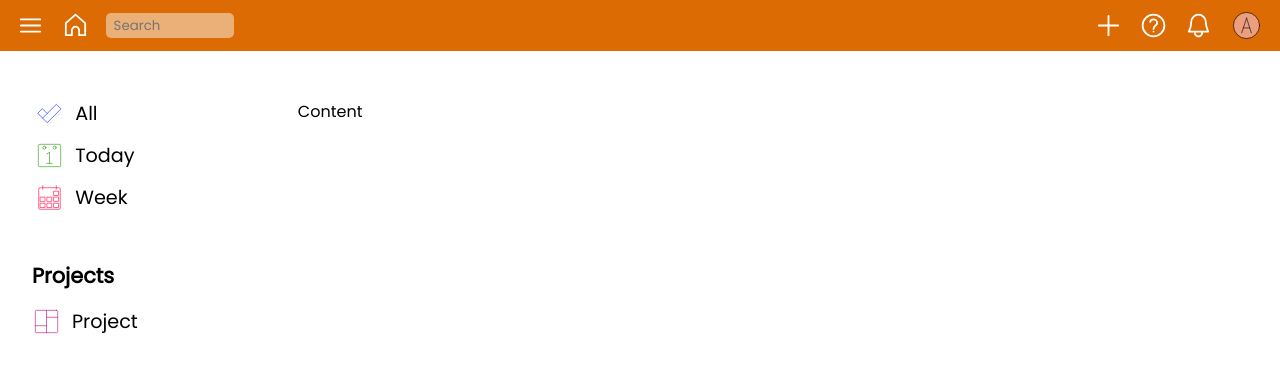
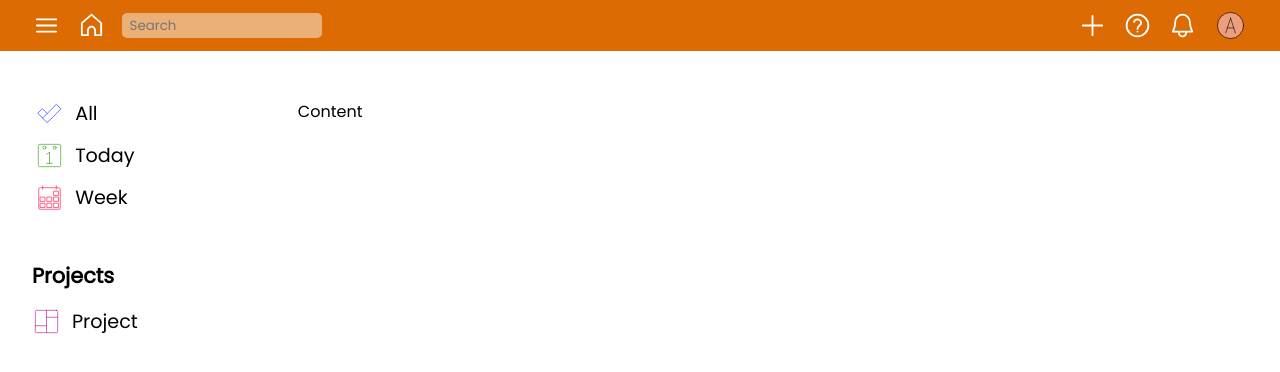
Before and after one commit to antoinepomme/todo-list, a website built with webpack: page dist/index.html in a window 1280 px wide. Built offline with Linux system fonts and the light colour scheme.

Commit message:
Styling fixes

```diff
--- a/src/styles/style.css
+++ b/src/styles/style.css
@@ -21,7 +21,7 @@ body {
     display: flex;
     justify-content: space-between;
     background-color: rgb(219, 107, 2);
-    padding: 0.5rem 1rem;
+    padding: 0.5rem 2rem;
 }
 
 nav {
@@ -68,7 +68,7 @@ a {
     background-color: rgb(235, 175, 120);
     border: none;
     border-radius: 5px;
-    width: 10vw;
+    width: 200px;
     height: 1.6rem;
     font-family: inherit;
     padding-left: 0.5rem;
```
Also changed, not shown: dist/main.js.
